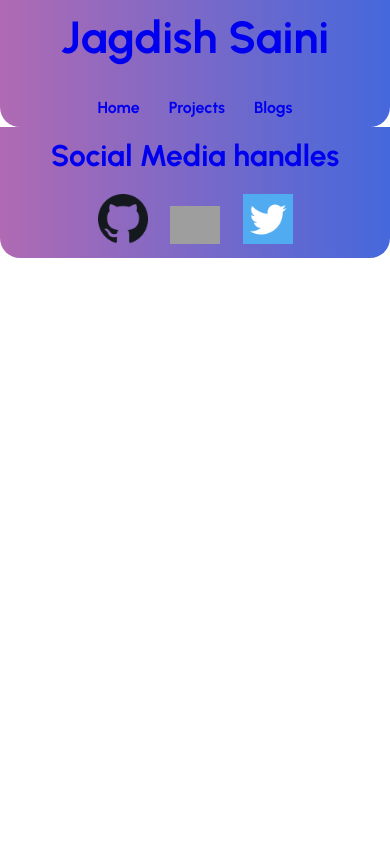
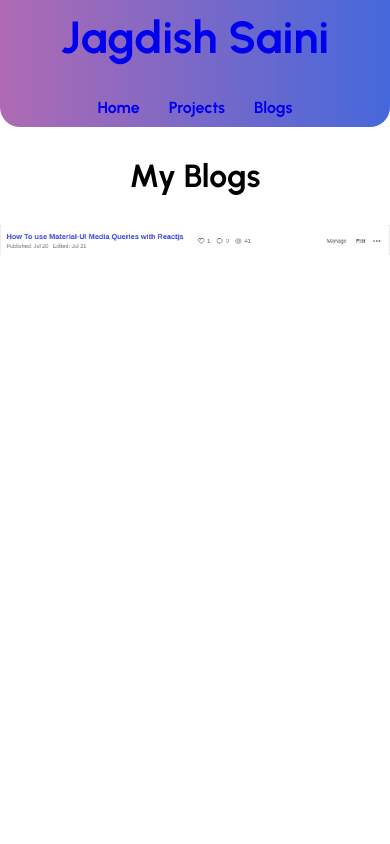
Before and after one commit to jagdishsaini90/portfolio, a React (Create React App) app: page /blogs in a window 390 px wide. Shown: the top 844 px of the page. Built offline with nearby package versions, Linux system fonts and the light colour scheme; grey boxes are pictures that could not be loaded.

Commit message:
portfolio

```diff
--- a/src/components/Blogs/index.js
+++ b/src/components/Blogs/index.js
@@ -1,11 +1,24 @@
-import React from 'react'
+import React from "react";
+import blog1 from "../../images/blog1.png";
 
 const index = () => {
   return (
-    <div>
+    <div className="blog">
+      <h1
+        style={{
+          margin: "30px 0 30px 0",
+        }}
+      >
+        My Blogs
+      </h1>
+      <a
+        className="blog__link"
+        href="https://dev.to/jagdishsaini90/how-to-use-material-ui-media-queries-with-reactjs-4e4p"
+      >
+        <img src={blog1} alt="Blog" style={{ width: "100%", height: "100%" }} />
+      </a>
+    </div>
+  );
+};
 
-    </div>
-  )
-}
-
-export default index
+export default index;
--- a/src/components/Header/Header.css
+++ b/src/components/Header/Header.css
@@ -43,6 +43,9 @@ h2 {
   padding-bottom: 10px;
   font-weight: bold;
 }
+.blog {
+  min-height: 100vh;
+}
 
 @media screen and (max-width: 600px) {
   .header,
@@ -64,4 +67,7 @@ h2 {
   .footer__list {
     margin-top: 20px;
   }
+  .blog__link {
+    width: 80vw;
+  }
 }
--- a/src/components/Projects/Project.css
+++ b/src/components/Projects/Project.css
@@ -17,3 +17,9 @@
   margin-right: 0;
   background: linear-gradient(to left, rgb(219, 53, 53), grey);
 }
+
+@media screen and (max-width: 600px) {
+  .project__Card {
+    margin: 20px;
+  }
+}
--- a/src/components/Projects/project.card.js
+++ b/src/components/Projects/project.card.js
@@ -8,10 +8,10 @@ const Card = ({ doc }) => {
       <h2>{doc.name}</h2>
       <h5 style={{ margin: "10px 0 10px 0" }}>{doc.date}</h5>
       <h3 style={{ color: "grey" }}>{doc.description}</h3>
-      <a href={doc.link} style={{cursor:"pointer"}}>
+      <a href={doc.link} style={{ cursor: "pointer" }}>
         <button className="live__button">Live Project</button>
       </a>
-      <a href={doc.github} style={{cursor:"pointer"}}>
+      <a href={doc.github} style={{ cursor: "pointer" }}>
         <button className="github__button">View Source</button>
       </a>
     </div>
```
Also changed, not shown: src/images/blog1.png (added).
